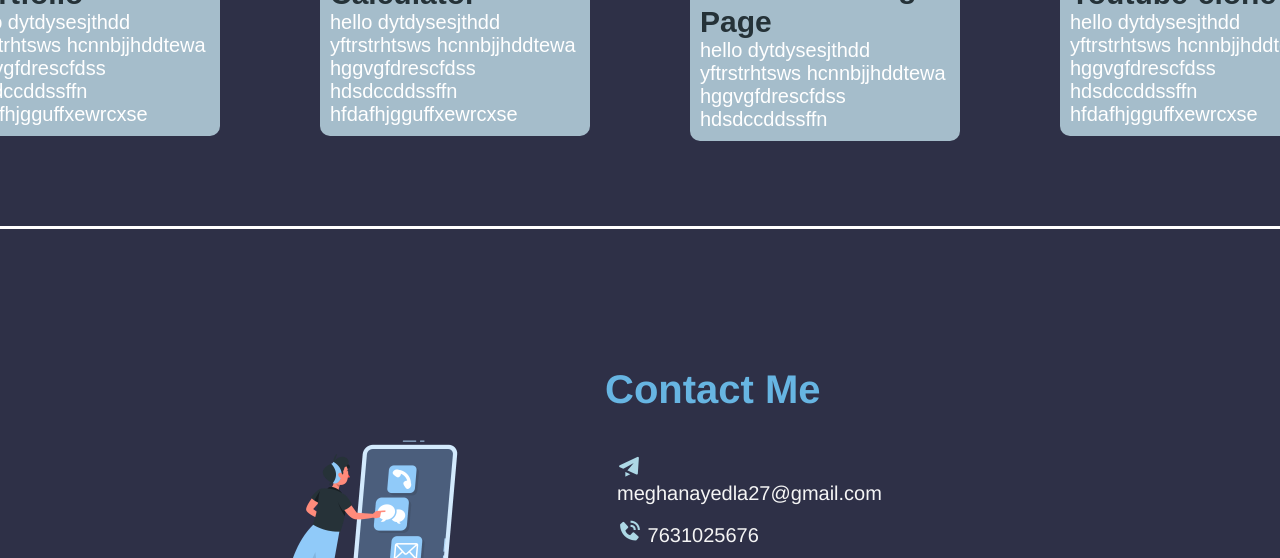
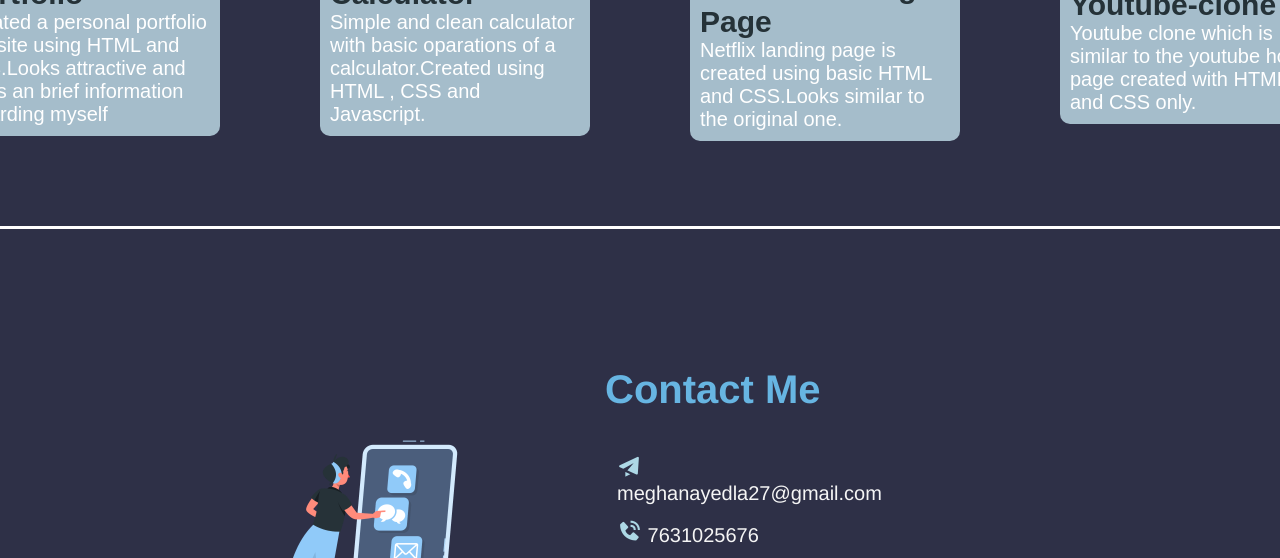
Before and after one commit to YedlaMeghana/CodSoft, a plain HTML site: page profile/index.html in a window 1280 px wide. Shown: the part 3608-4166 px from the top of the page. Drawn offline with nearby package versions, Linux system fonts and the light colour scheme; a web font is replaced by a local one.

Commit message:
Update index.html

```diff
--- a/profile/index.html
+++ b/profile/index.html
@@ -152,7 +152,7 @@
                 </div>
                 <div class="sub-text">
                   <h3 class="headline">Portfolio</h3>
-                  <p class="sub-p">hello dytdysesjthdd yftrstrhtsws hcnnbjjhddtewa hggvgfdrescfdss hdsdccddssffn hfdafhjgguffxewrcxse</p>
+                  <p class="sub-p">Created a personal portfolio website using HTML and CSS.Looks attractive and gives an brief information regarding myself</p>
                 </div>
               </div>
 
@@ -162,7 +162,7 @@
                 </div>
                 <div class="sub-text">
                   <h3 class="headline">Calculator</h3>
-                  <p class="sub-p">hello dytdysesjthdd yftrstrhtsws hcnnbjjhddtewa hggvgfdrescfdss hdsdccddssffn hfdafhjgguffxewrcxse</p>
+                  <p class="sub-p">Simple and clean calculator with basic oparations of a calculator.Created using HTML , CSS and Javascript.</p>
                 </div>
               </div>
 
@@ -172,7 +172,7 @@
                 </div>
                 <div class="sub-text">
                   <h3 class="headline">Netflix Landing Page</h3>
-                  <p class="sub-p">hello dytdysesjthdd yftrstrhtsws hcnnbjjhddtewa hggvgfdrescfdss hdsdccddssffn </p>
+                  <p class="sub-p">Netflix landing page is created using basic HTML and CSS.Looks similar to the original one. </p>
                 </div>
               </div>
 
@@ -182,7 +182,7 @@
                 </div>
                 <div class="sub-text">
                   <h3 class="headline">Youtube-clone</h3>
-                  <p class="sub-p">hello dytdysesjthdd yftrstrhtsws hcnnbjjhddtewa hggvgfdrescfdss hdsdccddssffn hfdafhjgguffxewrcxse</p>
+                  <p class="sub-p">Youtube clone which is similar to the youtube home page created with HTML and CSS only.</p>
                 </div>
               </div>
             </div>
```
